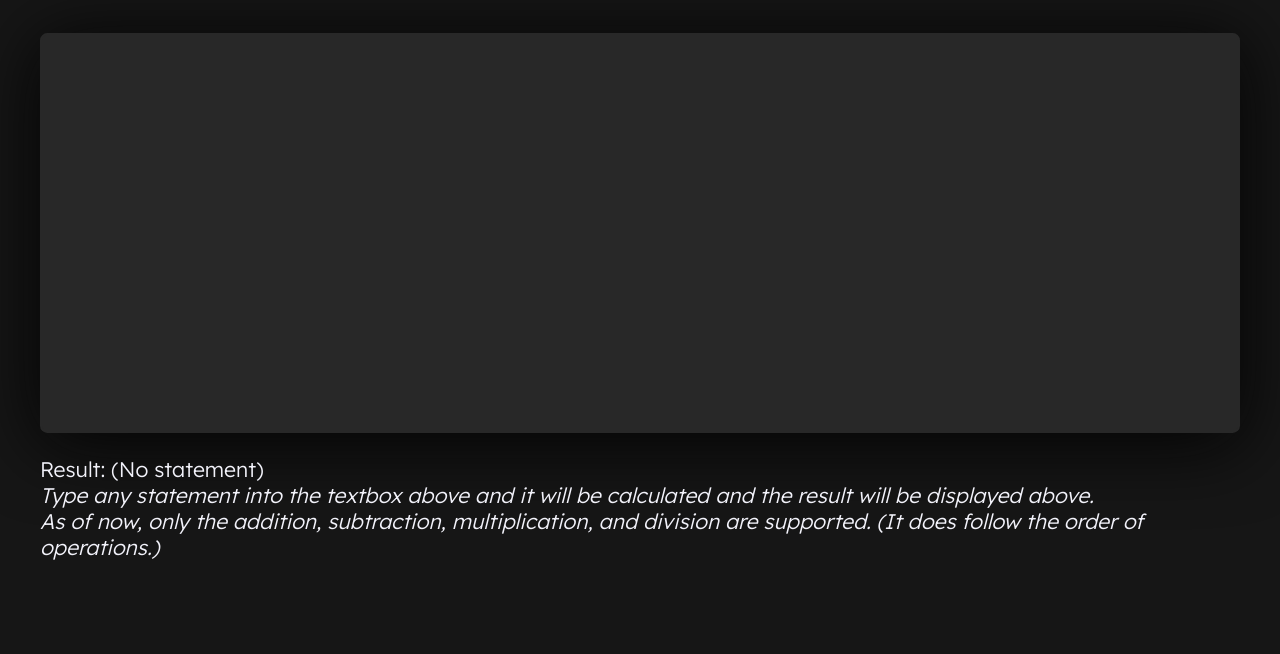
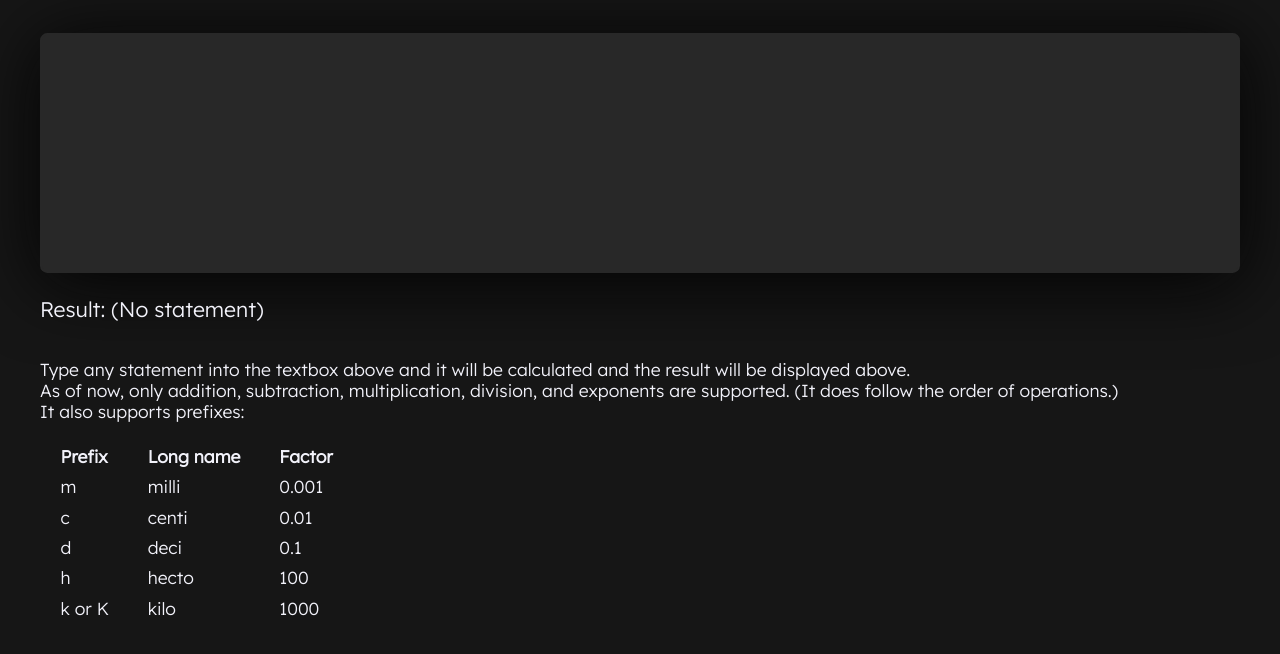
Before and after one commit to BurnyLlama/universal-unit-converter, a plain HTML site: page index.html in a window 1280 px wide. Shown: the part 108-762 px from the top of the page. Drawn offline with Linux system fonts and the light colour scheme.

Commit message:
Added more info.

```diff
--- a/index.html
+++ b/index.html
@@ -14,10 +14,45 @@
     <textarea name="textbox" id="textbox"></textarea>
     <p id="info-text">Result: (No statement)</p>
     <p class="instructions">
-        <i>
-            Type any statement into the textbox above and it will be calculated and the result will be displayed above. <br>
-            As of now, only the addition, subtraction, multiplication, and division are supported. (It does follow the order of operations.)
-        </i>
+        Type any statement into the textbox above and it will be calculated and the result will be displayed above. <br>
+        As of now, only addition, subtraction, multiplication, division, and exponents are supported. (It does follow the order of operations.) <br>
+        It also supports prefixes:
+        <table>
+            <thead>
+                <tr>
+                    <th>Prefix</th>
+                    <th>Long name</th>
+                    <th>Factor</th>
+                </tr>
+            </thead>
+            <tbody>
+                <tr>
+                    <td>m</td>
+                    <td>milli</td>
+                    <td>0.001</td>
+                </tr>
+                <tr>
+                    <td>c</td>
+                    <td>centi</td>
+                    <td>0.01</td>
+                </tr>
+                <tr>
+                    <td>d</td>
+                    <td>deci</td>
+                    <td>0.1</td>
+                </tr>
+                <tr>
+                    <td>h</td>
+                    <td>hecto</td>
+                    <td>100</td>
+                </tr>
+                <tr>
+                    <td>k or K</td>
+                    <td>kilo</td>
+                    <td>1000</td>
+                </tr>
+            </tbody>
+        </table>
     </p>
 </body>
 </html>
--- a/main.css
+++ b/main.css
@@ -31,7 +31,7 @@ h1 {
     font-family: 'Fira Mono', monospace;
     font-size: 1.25rem;
 
-    height: 50vh;
+    height: 30vh;
     padding: 1rem;
 
     border: 2px solid #282828;
@@ -58,3 +58,19 @@ h1 {
 #info-text {
     margin-top: 1.25rem;
 }
+
+.instructions {
+    margin-top: 2rem;
+    font-size: .95rem;
+}
+
+table {
+    width: max-content;
+    margin: 1rem 0;
+}
+
+td, th {
+    padding: .2rem 1rem;
+    font-size: .95rem;
+    text-align: left;
+}
```
